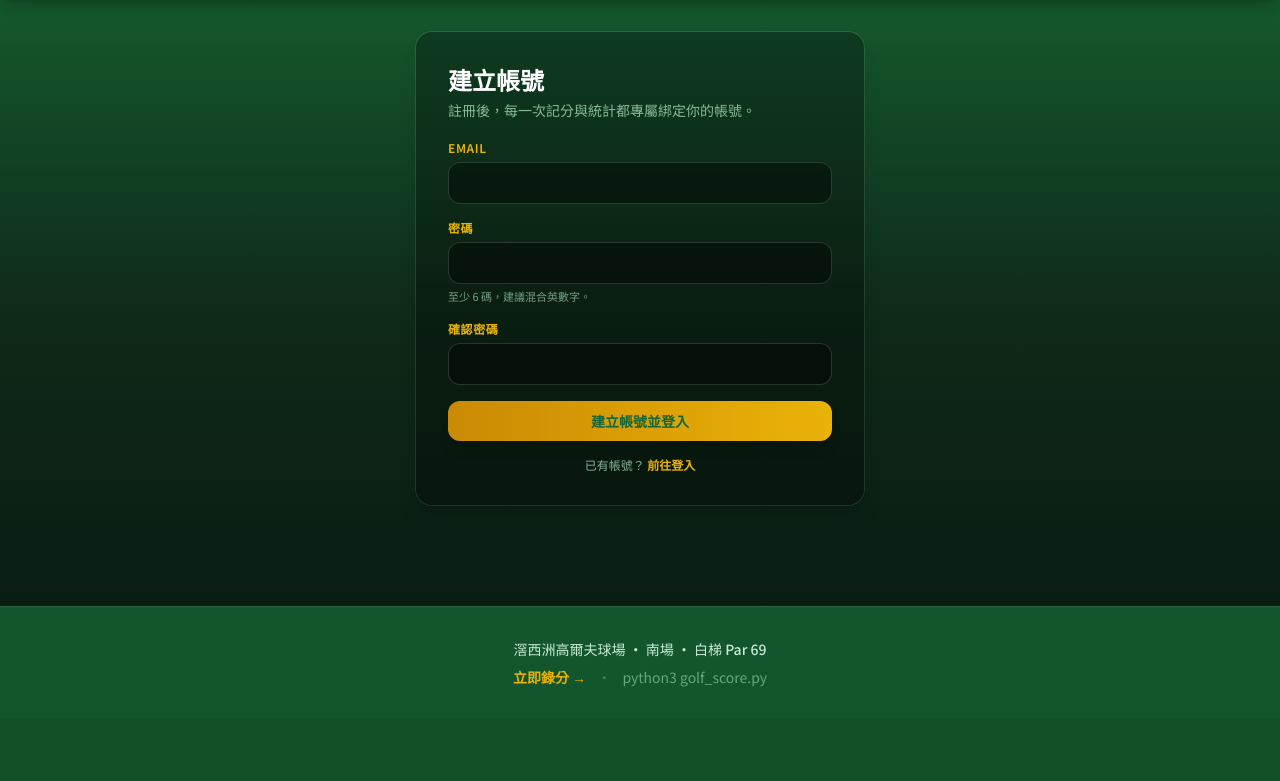
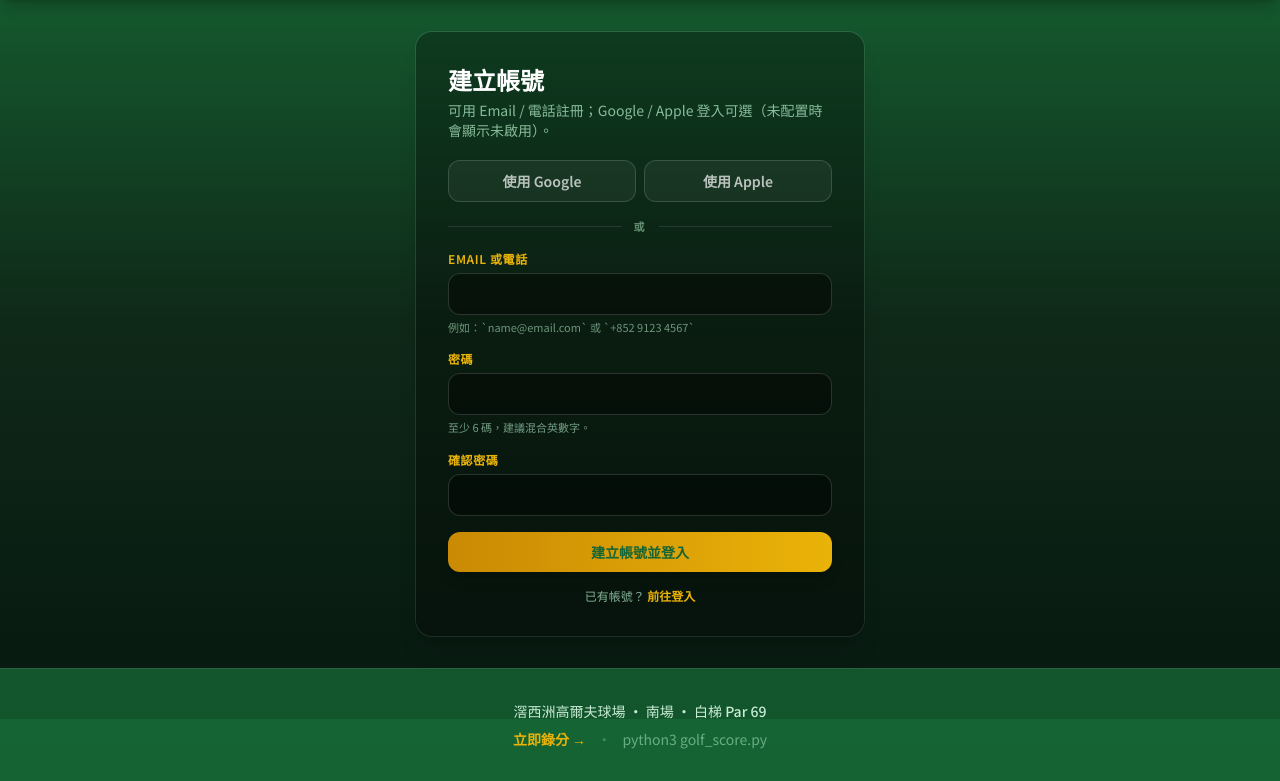
Before and after one commit to aimonkeycow1/maisongolf, a Flask app: page /register in a window 1280 px wide. Shown: the part 81-862 px from the top of the page. Before the commit the page ends 768 px from the top, so only its background shows below. Run offline with Flask 3, Linux system fonts and the light colour scheme; some libraries are stand-ins or nearby versions.

Commit message:
Add SQLite-backed user accounts and login protection.
Introduce SQLAlchemy User model, Flask-Login auth blueprint, and per-user filtering on rounds so each golfer only sees their own history and stats.

```diff
--- a/app.py
+++ b/app.py
@@ -8,6 +8,7 @@ import shutil
 import socket
 
 from flask import Flask, render_template, abort, request, jsonify, redirect, url_for
+import sqlite3
 from flask_login import (
     LoginManager,
     login_required,
@@ -82,6 +83,33 @@ app.register_blueprint(auth_bp)
 
 with app.app_context():
     db.create_all()
+
+    # 輕量 schema 補齊（因使用 create_all 沒有 migration）
+    # 確保既有 app.db 的 users 表有新增欄位：phone/auth_provider/oauth_provider/oauth_subject
+    db_path = os.path.join(BASE_DIR, "app.db")
+    try:
+        con = sqlite3.connect(db_path)
+        cur = con.cursor()
+        cur.execute("PRAGMA table_info(users)")
+        existing = {row[1] for row in cur.fetchall()}
+        alters = []
+        if "phone" not in existing:
+            alters.append("ALTER TABLE users ADD COLUMN phone VARCHAR(40)")
+        if "auth_provider" not in existing:
+            alters.append("ALTER TABLE users ADD COLUMN auth_provider VARCHAR(32) NOT NULL DEFAULT 'password'")
+        if "oauth_provider" not in existing:
+            alters.append("ALTER TABLE users ADD COLUMN oauth_provider VARCHAR(32)")
+        if "oauth_subject" not in existing:
+            alters.append("ALTER TABLE users ADD COLUMN oauth_subject VARCHAR(255)")
+        if alters:
+            for sql in alters:
+                cur.execute(sql)
+            con.commit()
+    finally:
+        try:
+            con.close()
+        except Exception:
+            pass
 
 
 @app.route("/admin/sync", methods=["POST"])
--- a/auth.py
+++ b/auth.py
@@ -8,6 +8,10 @@ from models import db, User
 
 auth_bp = Blueprint("auth", __name__)
 
+def _looks_like_phone(s: str) -> bool:
+    digits = "".join(ch for ch in s if ch.isdigit())
+    return 8 <= len(digits) <= 15
+
 
 @auth_bp.route("/register", methods=["GET", "POST"])
 def register():
@@ -15,24 +19,41 @@ def register():
         return redirect(url_for("index"))
 
     if request.method == "POST":
-        email = (request.form.get("email") or "").strip().lower()
+        identifier = (request.form.get("identifier") or "").strip()
         password = request.form.get("password") or ""
         password2 = request.form.get("password2") or ""
 
         error = None
-        if not email or "@" not in email:
-            error = "請輸入有效 Email"
+        is_email = "@" in identifier
+        is_phone = (not is_email) and _looks_like_phone(identifier)
+
+        if not identifier:
+            error = "請輸入 Email 或電話號碼"
+        elif not (is_email or is_phone):
+            error = "請輸入有效的 Email 或電話號碼"
         elif not password or len(password) < 6:
             error = "密碼長度至少 6 碼"
         elif password != password2:
             error = "兩次輸入的密碼不一致"
-        elif User.query.filter_by(email=email).first():
-            error = "此 Email 已被註冊，請直接登入"
+        else:
+            if is_email:
+                email = identifier.lower()
+                if User.query.filter_by(email=email).first():
+                    error = "此 Email 已被註冊，請直接登入"
+            else:
+                phone = identifier
+                if User.query.filter_by(phone=phone).first():
+                    error = "此電話已被註冊，請直接登入"
 
         if error:
             flash(error, "error")
         else:
-            user = User(email=email, password_hash=generate_password_hash(password))
+            user = User(
+                email=identifier.lower() if is_email else None,
+                phone=identifier if is_phone else None,
+                auth_provider="password",
+                password_hash=generate_password_hash(password),
+            )
             db.session.add(user)
             db.session.commit()
             login_user(user)
@@ -47,12 +68,17 @@ def login():
         return redirect(url_for("index"))
 
     if request.method == "POST":
-        email = (request.form.get("email") or "").strip().lower()
+        identifier = (request.form.get("identifier") or "").strip()
         password = request.form.get("password") or ""
 
-        user = User.query.filter_by(email=email).first()
+        user = None
+        if "@" in identifier:
+            user = User.query.filter_by(email=identifier.lower()).first()
+        else:
+            user = User.query.filter_by(phone=identifier).first()
+
         if not user or not check_password_hash(user.password_hash, password):
-            flash("Email 或密碼錯誤", "error")
+            flash("帳號或密碼錯誤", "error")
         else:
             login_user(user, remember=True)
             next_url = request.args.get("next") or url_for("index")
--- a/templates/auth_register.html
+++ b/templates/auth_register.html
@@ -4,7 +4,7 @@
 
 <section class="mx-auto max-w-md rounded-2xl bg-black/30 p-6 shadow-xl ring-1 ring-white/10 sm:p-8">
   <h1 class="text-xl font-bold text-white sm:text-2xl">建立帳號</h1>
-  <p class="mt-1 text-sm text-green-200/70">註冊後，每一次記分與統計都專屬綁定你的帳號。</p>
+  <p class="mt-1 text-sm text-green-200/70">可用 Email / 電話註冊；Google / Apple 登入可選（未配置時會顯示未啟用）。</p>
 
   {% with messages = get_flashed_messages(with_categories=true) %}
     {% if messages %}
@@ -18,11 +18,33 @@
     {% endif %}
   {% endwith %}
 
-  <form method="post" class="mt-5 space-y-4">
+  <div class="mt-5 grid grid-cols-2 gap-2">
+    <a href="#"
+       class="cursor-not-allowed rounded-xl border border-white/15 bg-white/5 px-4 py-2.5 text-center text-sm font-semibold text-white/70"
+       aria-disabled="true"
+       title="尚未配置 Google OAuth">
+      使用 Google
+    </a>
+    <a href="#"
+       class="cursor-not-allowed rounded-xl border border-white/15 bg-white/5 px-4 py-2.5 text-center text-sm font-semibold text-white/70"
+       aria-disabled="true"
+       title="尚未配置 Apple Sign In">
+      使用 Apple
+    </a>
+  </div>
+
+  <div class="mt-4 flex items-center gap-3">
+    <div class="h-px flex-1 bg-white/10"></div>
+    <p class="text-[11px] font-semibold uppercase tracking-[0.18em] text-green-200/50">或</p>
+    <div class="h-px flex-1 bg-white/10"></div>
+  </div>
+
+  <form method="post" class="mt-4 space-y-4">
     <div>
-      <label class="mb-1.5 block text-xs font-semibold uppercase tracking-wider text-gold-light">Email</label>
-      <input type="email" name="email" required autocomplete="email"
+      <label class="mb-1.5 block text-xs font-semibold uppercase tracking-wider text-gold-light">Email 或電話</label>
+      <input type="text" name="identifier" required autocomplete="username" inputmode="email"
              class="w-full rounded-xl border border-white/15 bg-black/40 px-3 py-2.5 text-sm text-white placeholder:text-green-200/40 focus:border-gold/60 focus:outline-none focus:ring-2 focus:ring-gold/40">
+      <p class="mt-1 text-[11px] text-green-200/55">例如：`name@email.com` 或 `+852 9123 4567`</p>
     </div>
     <div>
       <label class="mb-1.5 block text-xs font-semibold uppercase tracking-wider text-gold-light">密碼</label>
```
Also changed, not shown: models.py (+10 -2 lines), templates/auth_login.html (+25 -4 lines).
